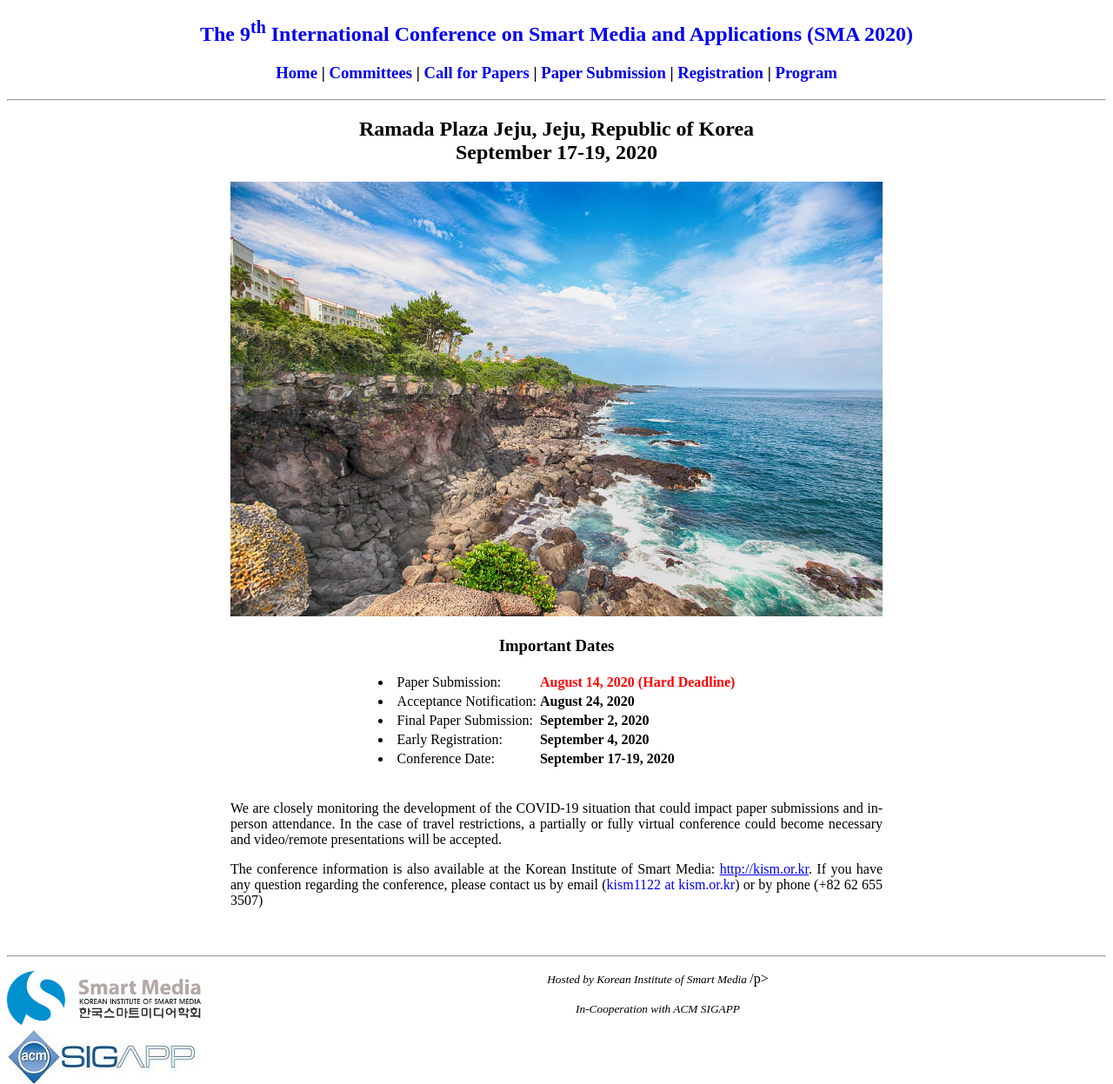
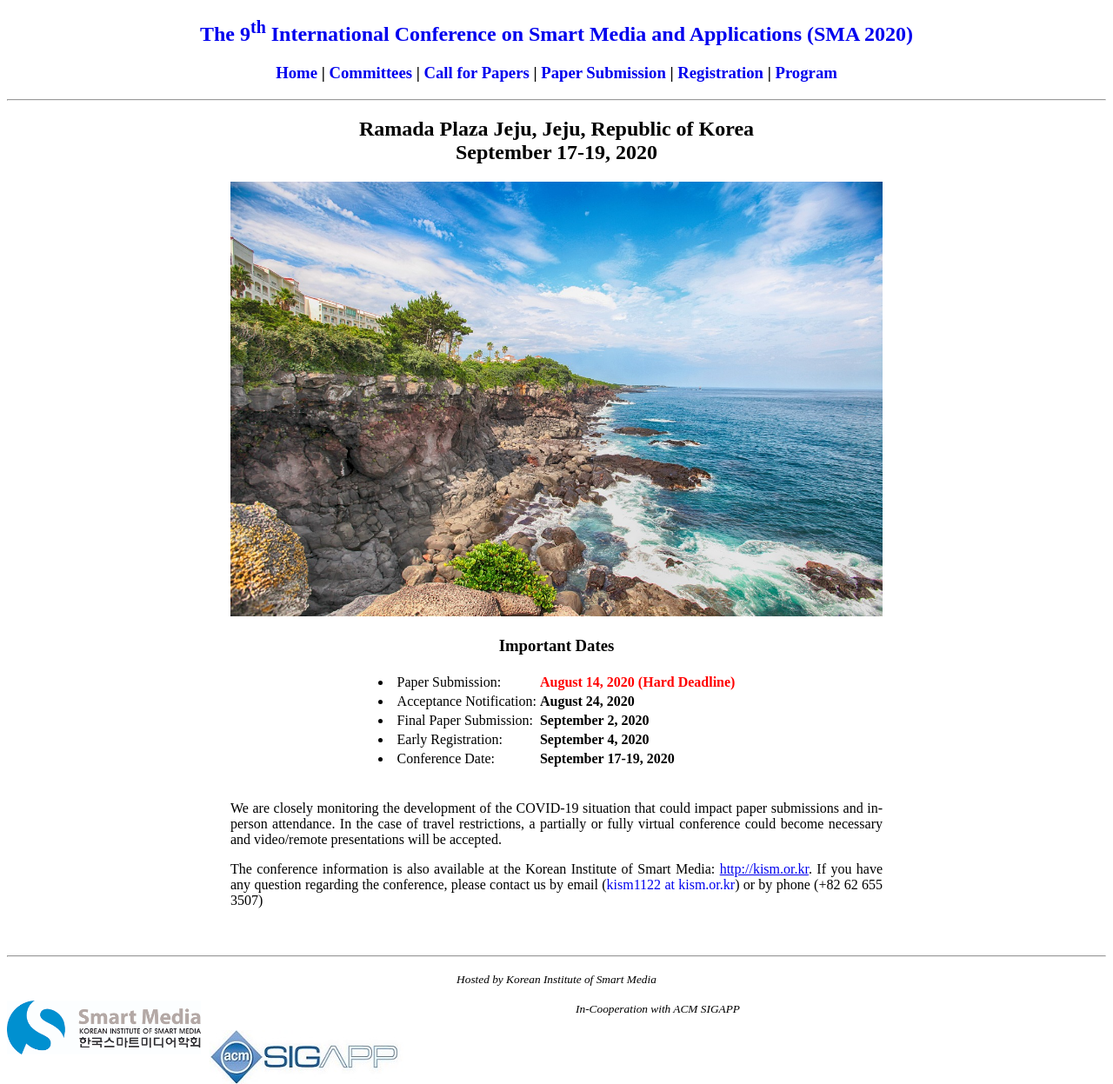
Before and after one commit to icea-conf/sma-2020.github.io, a Jekyll site: the page built from index.html, in a window 1280 px wide. Shown: the whole page at 87% size. Built offline with Jekyll 4.4.1, drawn with Linux system fonts in a browser that asks for light colours; the list of posts is cut into pages by our own code.

Commit message:
Update default.html

```diff
--- a/_layouts/default.html
+++ b/_layouts/default.html
@@ -32,7 +32,7 @@
 <hr>
     <div class="parent">
         <div>
-            <p style="text-align:center"><small><i>Hosted by Korean Institute of Smart Media</i> </small>/p>
+            <p style="text-align:center"><small><i>Hosted by Korean Institute of Smart Media</i></small></p>
             <img src="https://sma-2020.github.io/image/logo.png" alt="" style="width: 223px; height: 62px; float: left; margin-right: 10px;">
         </div>
         <div>
```
